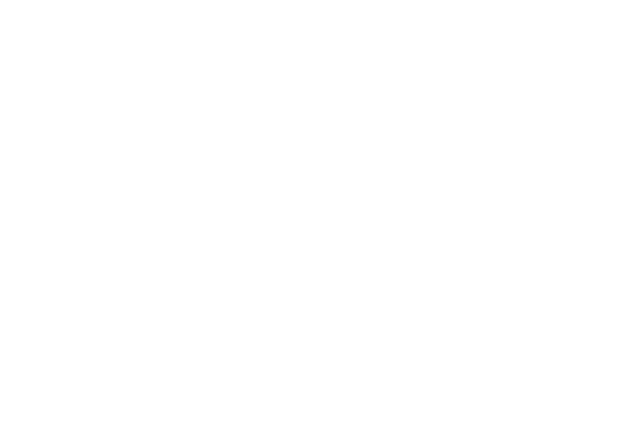
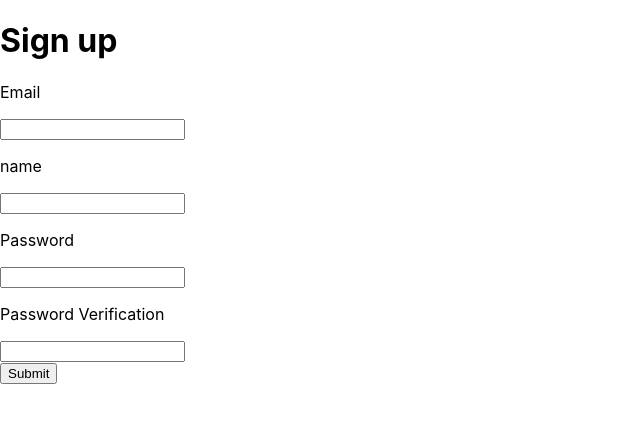
Before and after one commit to Michael-Regan03/2024-CA326-mregan-lifelens, a React (Create React App) app in the folder code/Frontend/life-lens/: page /signup in a window 1280 px wide. Before the commit this address had no page. Shown: the top 422 px of the page, without its empty margins (0-640 px from the left). Built offline with nearby package versions, Linux system fonts and the light colour scheme.

Commit message:
Frontend login/Signin in with Auth tokens

```diff
--- a/code/Frontend/life-lens/src/App.js
+++ b/code/Frontend/life-lens/src/App.js
@@ -1,16 +1,41 @@
+import React from 'react';
+import { useState } from 'react';
 import logo from './logo.svg';
 import './App.css';
-import { BrowserRouter, Routes, Route } from 'react-router-dom';
+//import { BrowserRouter as Router, Switch, Route } from 'react-router-dom';
 import DailyActivityForm from'./components/DailyActivityForm';
 
+import Home from './containers/Home'
+import Login from './containers/Login'
+import Signup from './containers/Signup'
+import Activate from './containers/Activate'
+import ResetPassword from './containers/ResetPassword'
+import ResetPasswordConfirm from './containers/ResetPasswordConfirm'
+import AwaitEmail from './containers/AwaitEmail'
+
+import { BrowserRouter, Route, Switch, Routes } from 'react-router-dom';
+
+import Layout from './hocs/Layout';
+
+import useToken from './actions/useToken';
+
+
+
+
 function App() {
-  return (
+  return(
     <BrowserRouter>
-       <Routes>
-         <Route path="/" element={<DailyActivityForm />}/>
-       </Routes>
-     </BrowserRouter>
-   );
+      <Routes>
+        <Route path="/"element={<Home />} />
+
+        <Route path="/signup" element={<Signup />} />
+        <Route path="/awaitemail" element={<AwaitEmail />} />
+
+        <Route path="/login" element={<Login />} />
+
+      </Routes>
+    </BrowserRouter>
+  );
 }
 
 export default App;
--- /dev/null
+++ b/code/Frontend/life-lens/src/actions/handleSubmit.jsx
@@ -0,0 +1,26 @@
+
+const handleSubmit =  async (url, data) => {
+    try {
+    console.log('Sending data:', data);
+    const response = await fetch( url , {
+      method: 'POST',
+      headers: {
+        Accept: 'application/json',
+        'Content-Type': 'application/json',
+      },
+      body: JSON.stringify(data),
+    });
+
+    if (!response.ok) {
+        throw new Error('Network response was not ok');
+      }
+
+      return await response.json();
+    } catch (error) {
+      // You can choose to handle the error here or throw it to be handled by the caller
+      console.error('Error in handleSubmit:', error);
+      throw error;
+    }
+  };
+
+export default handleSubmit;
--- /dev/null
+++ b/code/Frontend/life-lens/src/components/Navbar.jsx
@@ -0,0 +1,9 @@
+import React from 'react';
+
+const Navbar = (props) => (
+        <div>
+            Navbar
+        </div>
+);
+
+export default Navbar;
--- /dev/null
+++ b/code/Frontend/life-lens/src/containers/Activate.jsx
@@ -0,0 +1,9 @@
+import React from 'react';
+
+export default function Home(){
+        return(
+        <div>
+            <h1>Please check your email inbox to verify your account.</h1>
+        </div>)
+        ;
+};
--- /dev/null
+++ b/code/Frontend/life-lens/src/containers/Home.jsx
@@ -0,0 +1,44 @@
+import React, { useState, useEffect } from 'react';
+
+function Homepage() {
+  const [userData, setUserData] = useState([]);
+  const accessToken = localStorage.getItem('accessToken');
+
+  useEffect(() => {
+    if (!accessToken) {
+
+      return(
+      <div>
+      <h1>Life-Lens</h1>
+      </div>
+  )}
+
+    fetch('http://127.0.0.1:8000/current_user/', {
+      method: 'GET',
+      headers: {
+        Authorization: `Bearer ${accessToken}`,
+        'Content-Type': 'application/json',
+      },
+    })
+      .then((response) => {
+        if (response.status === 401) {
+          throw new Error('Unauthorized');
+        }
+        return response.json();
+      })
+      .then((data) => {
+        setUserData(data);
+      })
+      .catch((error) => {
+        console.error('Error:', error.message);
+      });
+  }, [accessToken]);
+
+  return (
+    <div>
+      <h1> Welcome back to Life-Lens {userData.name} </h1>
+    </div>
+  );
+}
+
+export default Homepage;
--- /dev/null
+++ b/code/Frontend/life-lens/src/containers/Login.jsx
@@ -0,0 +1,43 @@
+import React, { useState } from 'react';
+import handleSubmit from '../actions/handleSubmit';
+import { useNavigate } from 'react-router-dom';
+
+export default function Login() {
+  const [email, setEmail] = useState('');
+  const [password, setPassword] = useState('');
+  const nav = useNavigate();
+
+  const submitForm = async (e) => {
+    e.preventDefault();
+    try {
+      const response = await handleSubmit("http://127.0.0.1:8000/auth/jwt/create/?Content-type=application/json", { email , password });
+      console.log('Login successful:', response);
+      localStorage.setItem('accessToken', response.accessToken);
+      localStorage.setItem('refreshToken', response.refreshToken);
+      nav('/');
+    } catch (error) {
+      console.error('Login failed:', error);
+
+    }
+  };
+
+  return(
+    <div className="login-wrapper">
+      <h1>Please Log In</h1>
+      <form onSubmit={submitForm}>
+        <label>
+          <p>Email</p>
+          <input type="text" onChange={(e) => setEmail(e.target.value)} />
+        </label>
+        <label>
+          <p>Password</p>
+          <input type="password" onChange={(e) => setPassword(e.target.value)} />
+        </label>
+        <div>
+          <button type="submit">Submit</button>
+        </div>
+      </form>
+
+    </div>
+  )
+}
--- /dev/null
+++ b/code/Frontend/life-lens/src/containers/ResetPasswordConfirm.jsx
@@ -0,0 +1,9 @@
+import React from 'react';
+
+const ResetPasswordConfirm = (props) => (
+        <div>
+            ResetPasswordConfirm
+        </div>
+);
+
+export default ResetPasswordConfirm;
--- /dev/null
+++ b/code/Frontend/life-lens/src/containers/Signup.jsx
@@ -0,0 +1,53 @@
+import React, { useState } from 'react';
+import { useNavigate } from 'react-router-dom';
+import handleSubmit from '../actions/handleSubmit';
+
+export default function Signup() {
+  const [email, setEmail] = useState('');
+  const [name, setName] = useState('');
+  const [password, setPassword] = useState('');
+  const [re_password, setRePassword] = useState('');
+  const nav = useNavigate();
+
+    const submitForm = async (e) => {
+    e.preventDefault();
+    try {
+      const response = await handleSubmit("http://127.0.0.1:8000/auth/users/?Content-Type=application/json", { email,name, password, re_password });
+      console.log('Login successful:', response);
+      nav('/AwaitEmail');
+    } catch (error) {
+      console.error('Login failed:', error);
+
+    }
+  };
+
+
+  return(
+    <div className="Signup-wrapper">
+      <h1>Sign up</h1>
+      <form onSubmit={submitForm}>
+        <label>
+          <p>Email</p>
+          <input type="text" onChange={(e) => setEmail(e.target.value)} />
+        </label>
+        <label>
+          <p>name</p>
+          <input type="text" onChange={(e) => setName(e.target.value)} />
+        </label>
+        <label>
+          <p>Password</p>
+          <input type="password" onChange={(e) => setPassword(e.target.value)} />
+        </label>
+        <label>
+          <p>Password Verification</p>
+          <input type="password" onChange={(e) => setRePassword(e.target.value)} />
+        </label>
+        <div>
+          <button type="submit">Submit</button>
+        </div>
+      </form>
+
+
+    </div>
+  )
+  }
--- /dev/null
+++ b/code/Frontend/life-lens/src/hocs/Layout.jsx
@@ -0,0 +1,11 @@
+import React from 'react';
+import Navbar from '../components/Navbar'
+
+const Layout = (props) => (
+        <div>
+            <Navbar />
+            {props.children}
+        </div>
+);
+
+export default Layout;
```
Also changed, not shown: code/Frontend/life-lens/src/actions/FetchComponent.jsx (added, +33 -0 lines), code/Frontend/life-lens/src/containers/AwaitEmail.jsx (added), code/Frontend/life-lens/src/containers/ResetPassword.jsx (added).
